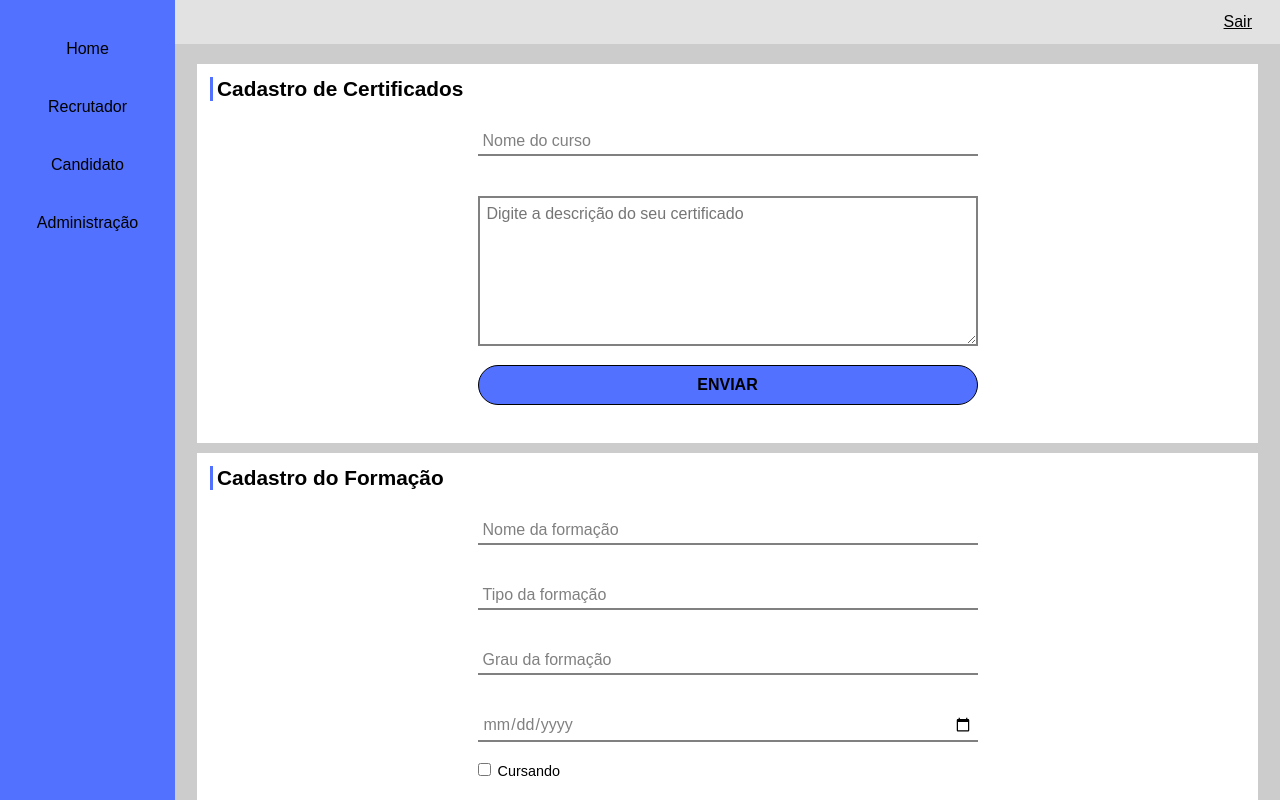
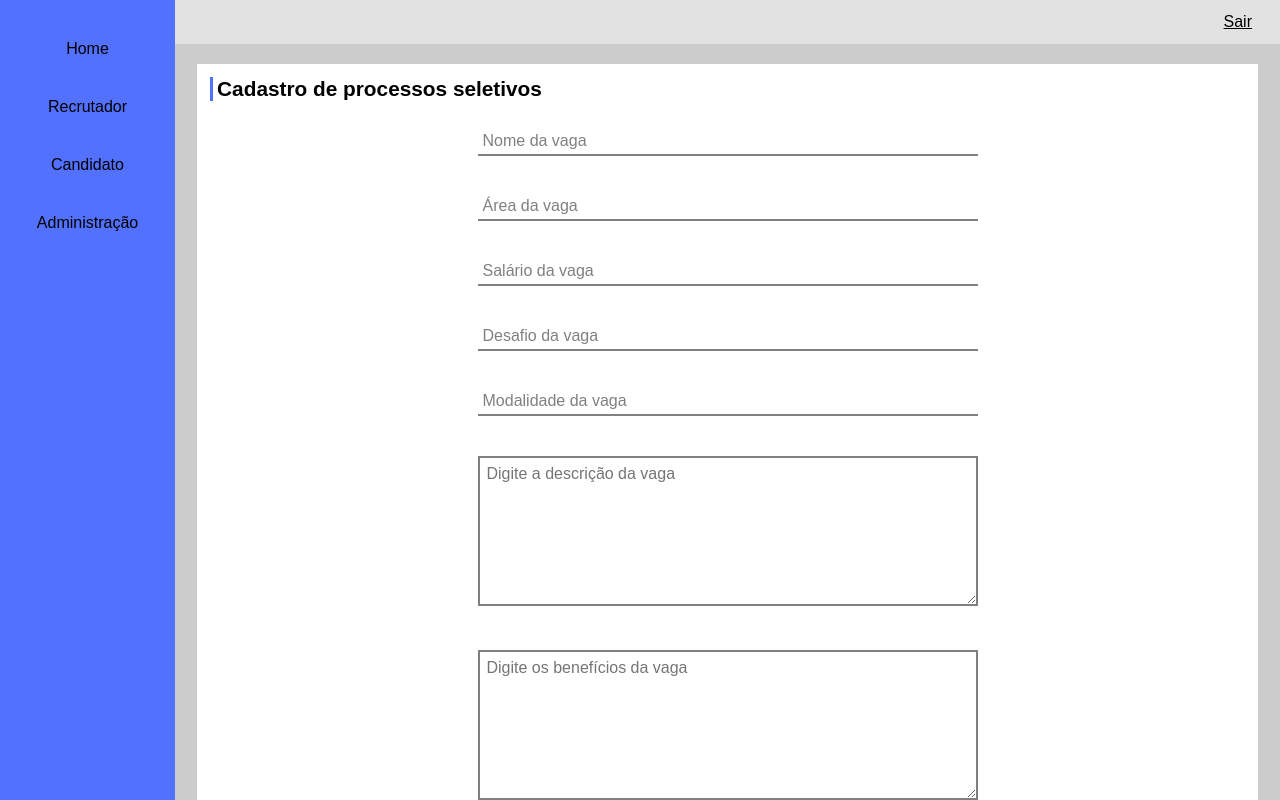
Before and after one commit to LevelUp-Challenge/web-project, a React (Create React App) app: page /levelup in a window 1280 px wide. Built offline with nearby package versions, Linux system fonts and the light colour scheme.

Commit message:
Tela do recrutador para cadastro

```diff
--- a/src/Components/Sistema/Conteudo.jsx
+++ b/src/Components/Sistema/Conteudo.jsx
@@ -19,8 +19,8 @@ const Conteudo = ()=>{
                     <div class="clear"></div>
                 </header>
                 {/* <BoasVindas /> */}
-                {/* <Recrutador /> */}
-                <Candidato />
+                <Recrutador />
+                {/* <Candidato /> */}
                 {/* <Administracao /> */}
             </main>
         </>
--- a/src/Components/Sistema/Recrutador/Recrutador.jsx
+++ b/src/Components/Sistema/Recrutador/Recrutador.jsx
@@ -1,17 +1,87 @@
 import React from "react";
 import '../../../css/Recrutador.css'
+import CheckBox from "../../CheckBox";
+import Input from "../../Input";
+import Submit from "../../Submit";
+import TextArea from "../../TextArea";
 
 const Recrutador = ()=>{
     return(
         <>
         <section className="recrutador">
             <div className="container">
-                <h1>Recrutador</h1>
-                <ul>
-                    <li>Cadastro de processos seletivos</li>
-                    <li>Cadastro do contato do Recrutador</li>
-                    <li>Cadastro de desafio do candidato</li>
-                </ul>
+                <div className="box">
+                    <h3>Cadastro de processos seletivos</h3>
+                    <form action="">
+                        <Input
+                            type='text'
+                            nome='nomeVaga'
+                            label='Nome da vaga'
+                            cor='white'
+                        />
+                        <Input
+                            type='text'
+                            nome='areaVaga'
+                            label='Área da vaga'
+                            cor='white'
+                        />
+                        <Input
+                            type='number'
+                            nome='salarioVaga'
+                            label='Salário da vaga'
+                            cor='white'
+                        />
+                        <Input
+                            type='text'
+                            nome='desafioVaga'
+                            label='Desafio da vaga'
+                            cor='white'
+                        />
+                        <Input
+                            type='number'
+                            nome='modalidadeVaga'
+                            label='Modalidade da vaga'
+                            cor='white'
+                        />
+                        <TextArea
+                            nome='descricaoArea'
+                            placeholder='Digite a descrição da vaga'
+                        />
+                        <TextArea
+                            nome='beneficiosArea'
+                            placeholder='Digite os benefícios da vaga'
+                        />
+                        <CheckBox
+                            nome='pcd'
+                            label='PCD Aplicável'
+                        />
+                        <Submit
+                            destino='/'
+                            valor='Enviar'
+                        />
+                    </form>
+                </div>
+                <div className="box">
+                    <h3>Cadastro de desafio do candidato</h3>
+                    <form action="">
+                        <Input
+                            type='text'
+                            nome='nomeDesafio'
+                            label='Nome do desafio'
+                            cor='white'
+                        />
+                        <Input
+                            type='number'
+                            nome='tempoDesafio'
+                            label='Tempo do desafio'
+                            cor='white'
+                        />
+                        <Submit
+                            destino='/'
+                            valor='Enviar'
+                        />
+                    </form>
+                </div>
             </div>
         </section>
         </>
--- a/src/css/Recrutador.css
+++ b/src/css/Recrutador.css
@@ -0,0 +1,30 @@
+section.recrutador {
+    padding: 20px 0;
+}
+
+section.recrutador .box {
+    width: 100%;
+    padding: 13px;
+}
+
+section.recrutador .box h3 {
+    font-size: 1.3em;
+    padding-left: 7px;
+    position: relative;
+}
+
+section.recrutador .box h3::before {
+    content: '';
+    width: 3px;
+    height: 100%;
+    position: absolute;
+    left: 0;
+    top: 0;
+    background-color: var(--roxo);
+}
+
+section.recrutador .box form {
+    width: 100%;
+    max-width: 500px;
+    margin: 25px auto;
+}
```
